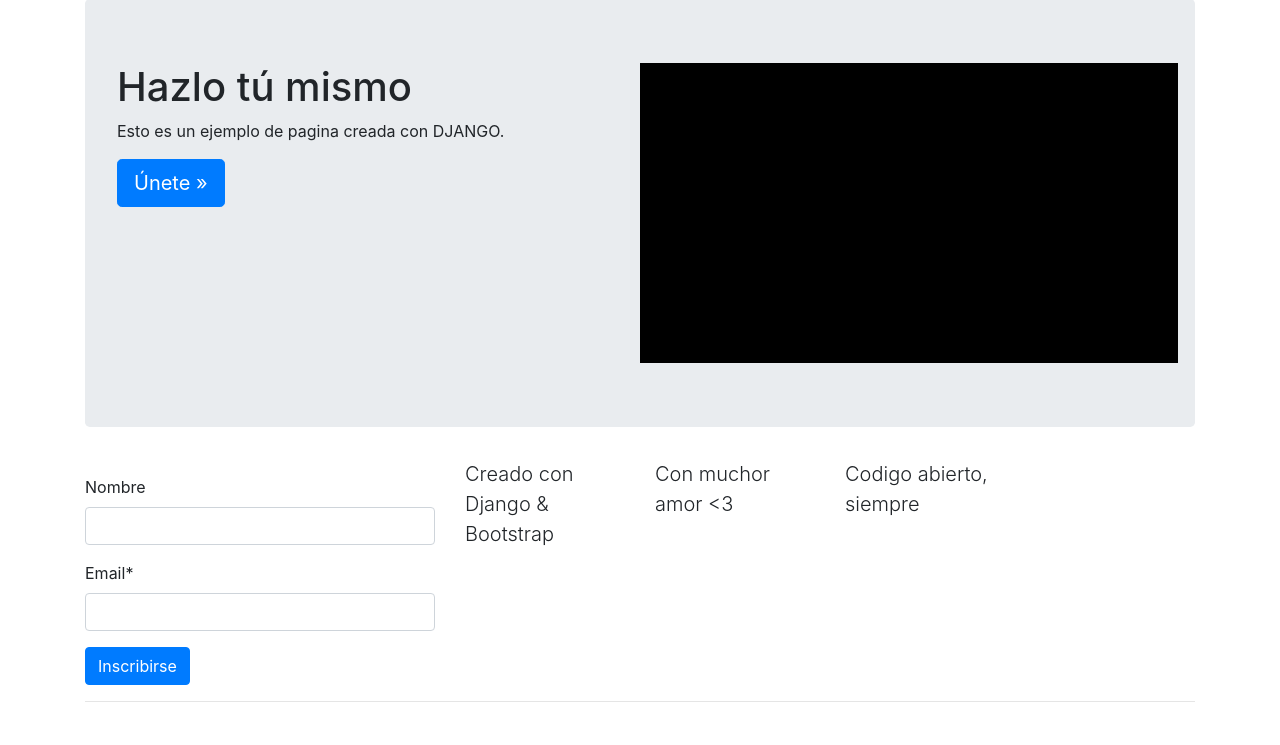
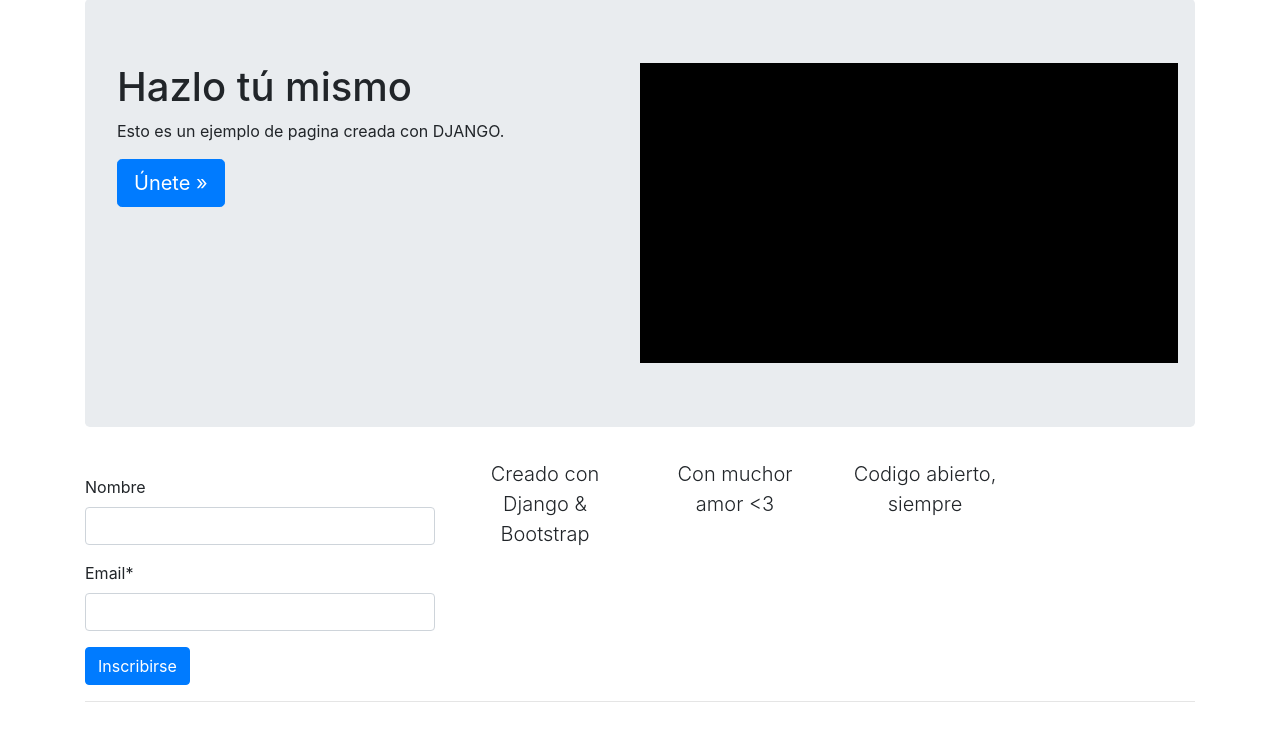
Before and after one commit to danielvide/django, a Django app: template src1/templates/inicio.html in a window 1280 px wide. Shown: the part 81-826 px from the top of the page. Run offline with Django 3.2, Linux system fonts and the light colour scheme; the template is opened without the code that fills it: values that come from a table or form of the project are taken from there, others are empty; some libraries are stand-ins or nearby versions.

Commit message:
custom css

```diff
--- a/src1/static_pro/static/css/navbar-top.css
+++ b/src1/static_pro/static/css/navbar-top.css
@@ -2,3 +2,6 @@
 body {
   min-height: 75rem;
 }
+.lead{
+	text-align: center;
+}
```
